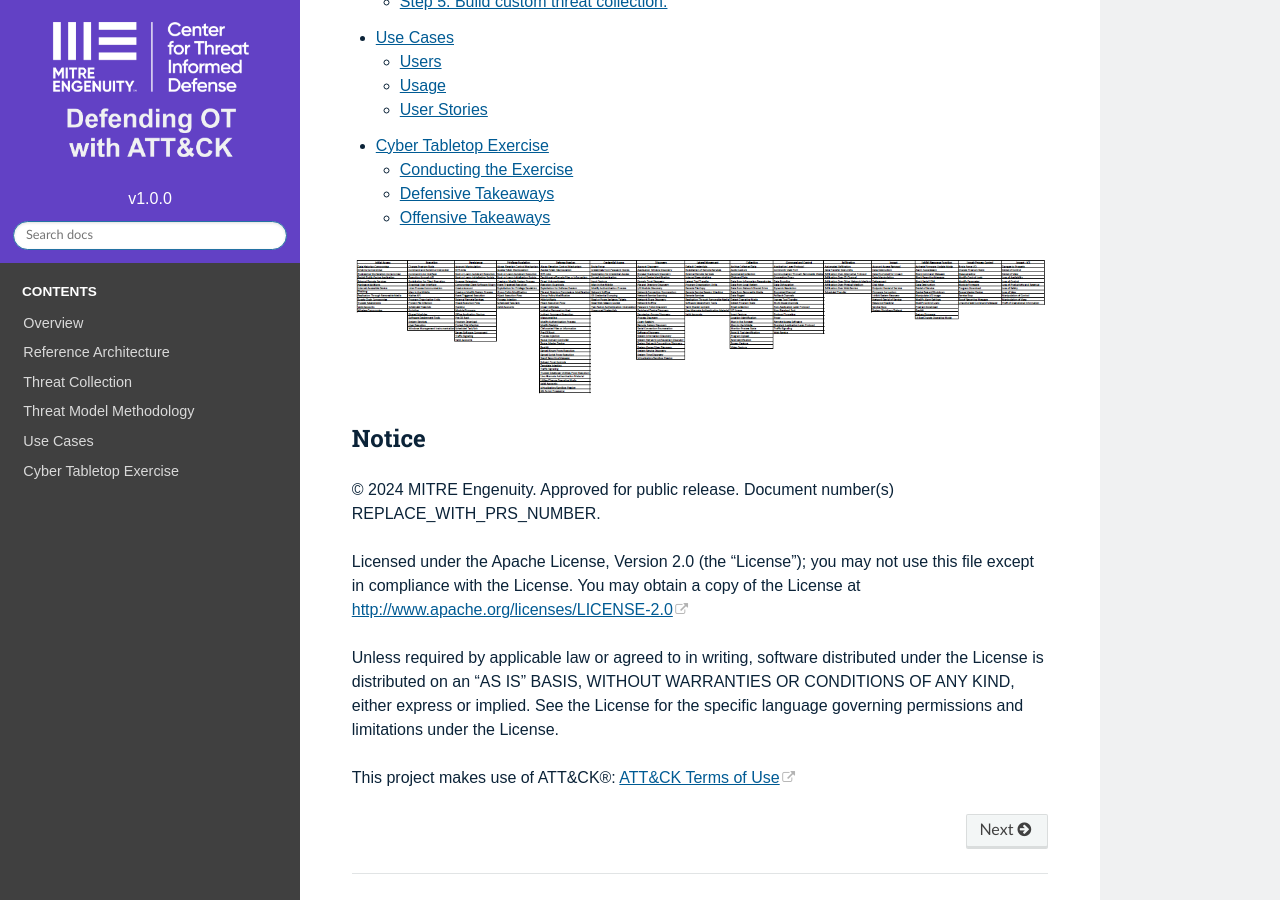
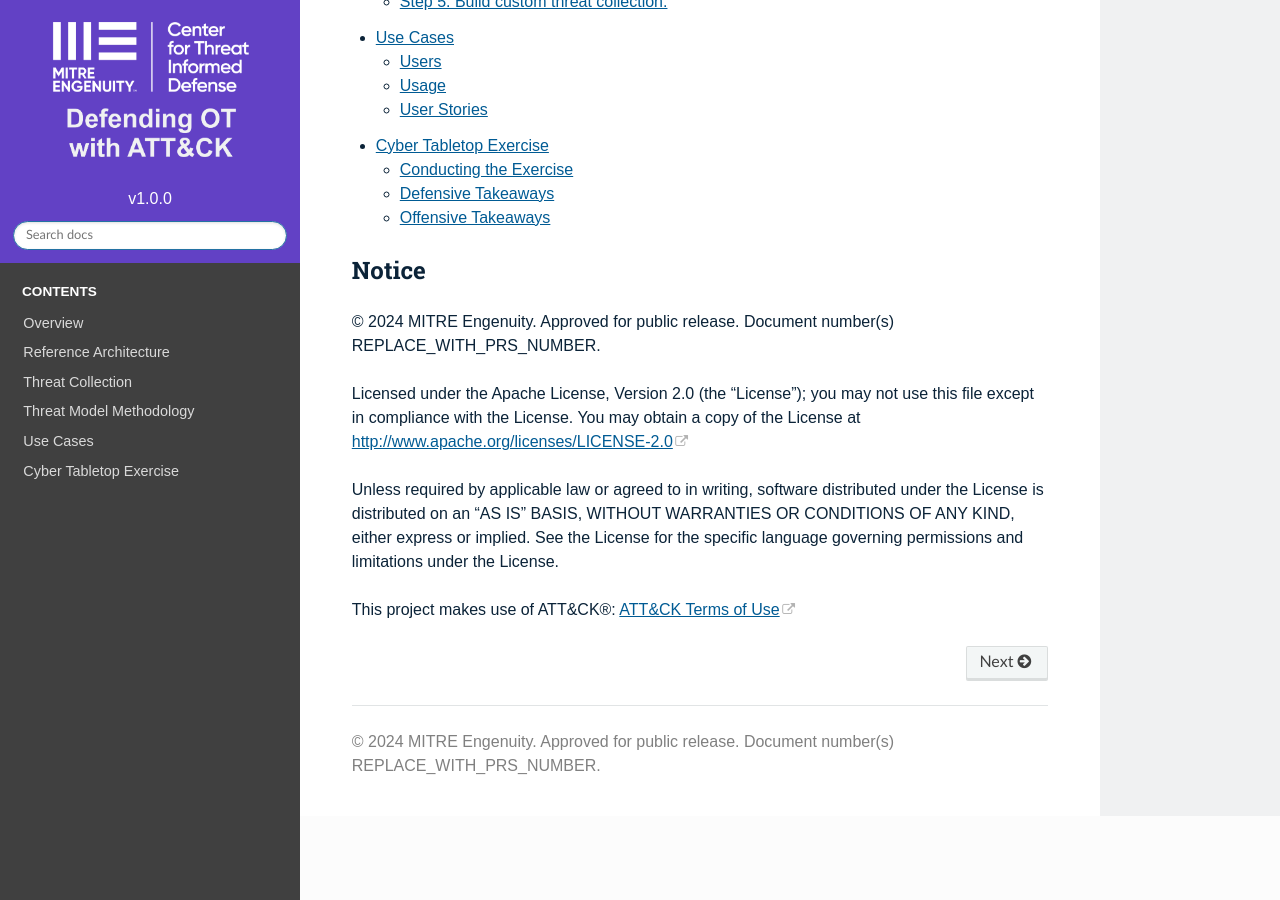
Before and after one commit to center-for-threat-informed-defense/defending-ot-with-attack, a Sphinx documentation site: the page built from docs/index.rst, in a window 1280 px wide and 900 px high, scrolled down 962 px. Built offline with Sphinx 7.4.7 and the Read the Docs theme 2.0.0, drawn with Linux system fonts in a browser that asks for light colours.

Commit message:
Updated matrix

```diff
--- a/docs/index.rst
+++ b/docs/index.rst
@@ -27,8 +27,6 @@ could be used within an IT/OT hybrid architecture and environment.
     use cases
     exercise
 
-.. image:: ./_static/hybrid_visual.png
-
 Notice
 ------
 
```
Also changed, not shown: 1 other file.
